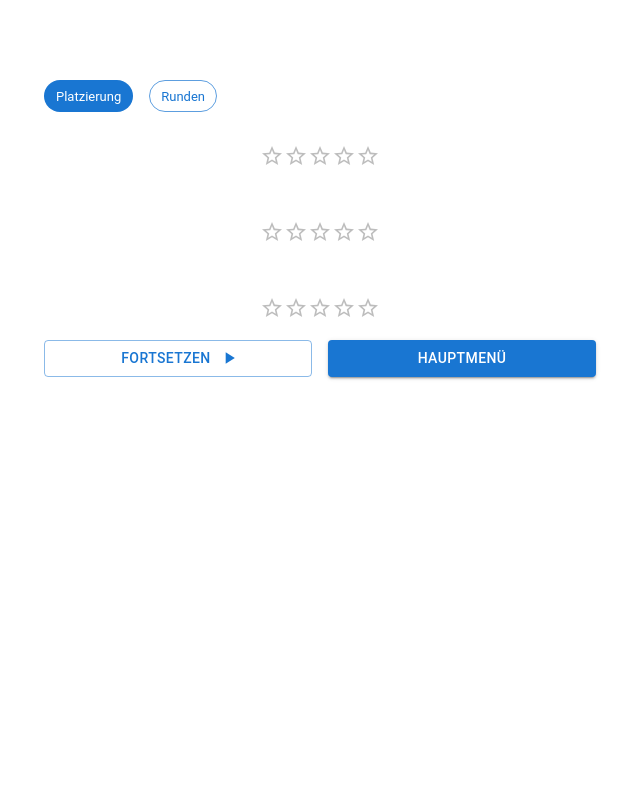
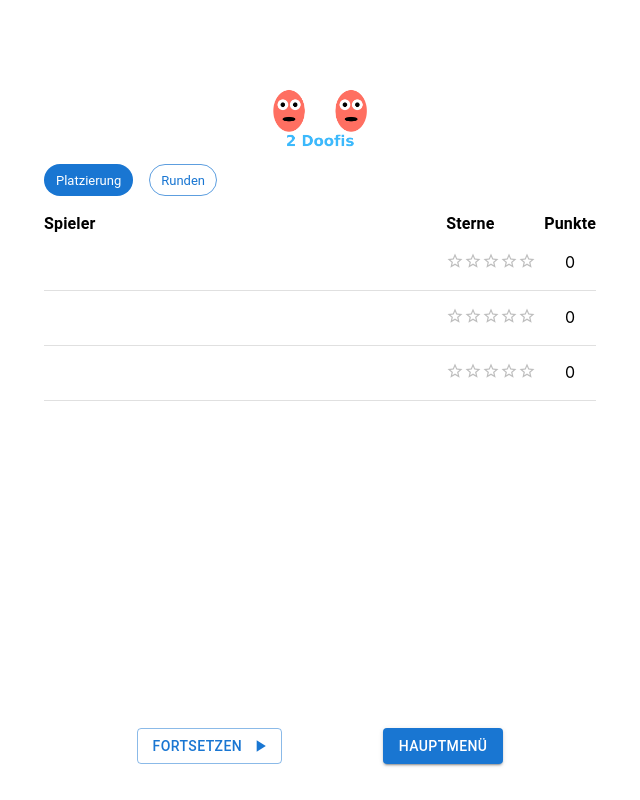
Before and after one commit to ThomasPfeiffer/2-doofs, a React (Vite) app: page /results in a window 1280 px wide. Shown: the whole page, without its empty margins (320-960 px from the left). Built offline with nearby package versions, Linux system fonts and the light colour scheme.

Commit message:
Improved visuals

```diff
--- a/src/ContinueButton.tsx
+++ b/src/ContinueButton.tsx
@@ -11,7 +11,6 @@ export function ContinueButton(props: { game: Game }): React.ReactNode {
   return (
     <Button
       variant="outlined"
-      fullWidth
       onClick={() => {
         navigate(`/${game.rounds.length}`);
       }}
--- a/src/PageLayout.tsx
+++ b/src/PageLayout.tsx
@@ -1,10 +1,90 @@
-import { Container } from "@mui/material";
+import { Box, Container, Typography } from "@mui/material";
 import React, { PropsWithChildren } from "react";
+import logo from "./logo.png";
+import { Link } from "react-router";
 
-export function PageLayout(props: PropsWithChildren) {
+export interface PageLayoutProps {
+  children: React.ReactNode;
+  actions?: React.ReactNode;
+  noHeader?: boolean;
+}
+
+export function PageLayout(props: PageLayoutProps) {
   return (
-    <Container sx={{ pt: { xs: 2, md: 10 }, pb: 4, px: 3 }} maxWidth="sm">
-      {props.children}
+    <Container
+      sx={{
+        height: "100vh",
+        maxHeight: "700px",
+        display: "grid",
+        gridTemplateRows: "auto 1fr auto",
+        "@media (min-height: 800px)": {
+          mt: "80px",
+        },
+      }}
+      maxWidth="sm"
+    >
+      <Box
+        component="header"
+        sx={{ display: "flex", justifyContent: "center" }}
+      >
+        {!props.noHeader && (
+          <Link to="/">
+            <Box
+              component="img"
+              sx={{
+                width: "auto",
+                height: "60px",
+                display: "block",
+                py: 1,
+              }}
+              src={logo}
+              alt="error"
+            />
+          </Link>
+        )}
+      </Box>
+      <Box component="main" sx={{ overflowY: "auto" }}>
+        {props.children}
+      </Box>
+      <Box
+        component="footer"
+        sx={{
+          display: "flex",
+          flexDirection: "column",
+          justifyContent: "center",
+          alignItems: "center",
+        }}
+      >
+        {props.actions}
+      </Box>
     </Container>
   );
 }
+
+export function PageActions(
+  props: PropsWithChildren<{ orientation?: "horizontal" | "vertical" }>
+) {
+  return (
+    <Box
+      sx={
+        props.orientation === "vertical"
+          ? {
+              display: "flex",
+              flexDirection: "column",
+              gap: 1,
+              py: 1,
+              width: 1,
+            }
+          : {
+              display: "flex",
+              justifyContent: "space-evenly",
+              gap: 1,
+              py: 2,
+              width: 1,
+            }
+      }
+    >
+      {props.children}
+    </Box>
+  );
+}
--- a/src/Results.tsx
+++ b/src/Results.tsx
@@ -1,8 +1,17 @@
-import { Box, Button, Chip, List, ListItem, Rating } from "@mui/material";
-import React, { useMemo, useState } from "react";
+import {
+  Box,
+  Button,
+  Chip,
+  Divider,
+  List,
+  ListItem,
+  Rating,
+  Typography,
+} from "@mui/material";
+import React, { Fragment, useMemo, useState } from "react";
 import { Link } from "react-router";
 import { ContinueButton } from "./ContinueButton";
-import { PageLayout } from "./PageLayout";
+import { PageActions, PageLayout } from "./PageLayout";
 import { Game, useGame } from "./useGame";
 import { Player, usePlayers } from "./usePlayers";
 
@@ -31,12 +40,22 @@ export function Results() {
         stars: stars,
       };
     });
+    playerStats.sort((a, b) => b.stars - a.stars);
     return playerStats;
   }, [players, game.rounds]);
   const viewMode = useViewMode();
 
   return (
-    <PageLayout>
+    <PageLayout
+      actions={
+        <PageActions>
+          <ContinueButton game={game} />
+          <Button component={Link} to="/" variant="contained">
+            Hauptmenü
+          </Button>
+        </PageActions>
+      }
+    >
       <ViewModeSelect viewMode={viewMode} />
       {viewMode.viewMode === "stars" && (
         <PlayerStars playerStats={playerStats} />
@@ -44,13 +63,6 @@ export function Results() {
       {viewMode.viewMode === "rounds" && (
         <Rounds game={game} players={players} />
       )}
-
-      <Box sx={{ display: "grid", gap: 2, gridTemplateColumns: "1fr 1fr" }}>
-        <ContinueButton game={game} />
-        <Button component={Link} to="/" variant="contained">
-          Hauptmenü
-        </Button>
-      </Box>
     </PageLayout>
   );
 }
@@ -74,7 +86,7 @@ type UseViewModeReturn = ReturnType<typeof useViewMode>;
 function ViewModeSelect(props: { viewMode: UseViewModeReturn }) {
   const { viewMode, setViewMode } = props.viewMode;
   return (
-    <Box sx={{ display: "flex", gap: 2 }}>
+    <Box sx={{ display: "flex", gap: 2, my: 1 }}>
       <Chip
         onClick={() => setViewMode("stars")}
         label="Platzierung"
@@ -93,21 +105,57 @@ function ViewModeSelect(props: { viewMode: UseViewModeReturn }) {
 
 function PlayerStars(props: { playerStats: PlayerStats[] }) {
   return (
-    <List sx={{ display: "flex", gap: 2, flexDirection: "column" }}>
-      {props.playerStats.map(({ player, stars }) => {
-        return (
-          <ListItem
-            key={player.id}
-            sx={{ display: "flex", gap: 2, flexDirection: "column" }}
+    <Box
+      sx={{
+        width: 1,
+        maxWidth: "100vw",
+        display: "grid",
+        gridTemplateColumns: "1fr auto auto",
+        rowGap: 2,
+        columnGap: 1,
+        my: 2,
+      }}
+    >
+      <Typography fontWeight="bold">Spieler</Typography>
+      <Typography fontWeight="bold">Sterne</Typography>
+      <Typography fontWeight="bold">Punkte</Typography>
+      {props.playerStats.map(({ player, stars, points }) => (
+        <Fragment key={player.id}>
+          <Box
+            sx={{ display: "flex", alignItems: "center", overflow: "hidden" }}
           >
-            <Box>{player.name}</Box>
-            <Box>
-              <Rating name="read-only" value={stars} precision={0.5} readOnly />
-            </Box>
-          </ListItem>
-        );
-      })}
-    </List>
+            <Typography
+              sx={{
+                overflow: "hidden",
+                textOverflow: "ellipsis",
+                whiteSpace: "nowrap",
+              }}
+            >
+              {player.name}
+            </Typography>
+          </Box>
+          <Box>
+            <Rating
+              name="read-only"
+              value={stars}
+              precision={0.5}
+              size="small"
+              readOnly
+            />
+          </Box>
+          <Box
+            sx={{
+              display: "flex",
+              alignItems: "center",
+              flexDirection: "column",
+            }}
+          >
+            {points}
+          </Box>
+          <Divider sx={{ gridColumn: "1 / -1" }} />
+        </Fragment>
+      ))}
+    </Box>
   );
 }
 
--- a/src/game/GamePage.tsx
+++ b/src/game/GamePage.tsx
@@ -16,7 +16,7 @@ import {
 } from "@mui/material";
 import React, { useState } from "react";
 import { Navigate, useNavigate, useParams } from "react-router";
-import { PageLayout } from "../PageLayout";
+import { PageActions, PageLayout } from "../PageLayout";
 import { Round, Score, useGame } from "../useGame";
 import { Player, usePlayers } from "../usePlayers";
 import { Header } from "./Header";
@@ -64,33 +64,34 @@ export function GamePage() {
         setDraggingPlayer(null);
       }}
     >
-      <PageLayout>
+      <PageLayout
+        actions={
+          <PageActions>
+            <Button
+              onClick={() => {
+                navigate(`/results`);
+              }}
+              variant="outlined"
+            >
+              Ergebnisse
+            </Button>
+            <Button
+              onClick={() => {
+                addRound();
+                navigate(`/${roundNumber + 1}`);
+              }}
+              variant="contained"
+            >
+              Nächste Runde
+            </Button>
+          </PageActions>
+        }
+      >
         <Header />
         <RoundDisplay round={round} />
         <DragOverlay>
           {draggingPlayer && <PlayerDisplay player={draggingPlayer} />}
         </DragOverlay>
-        <Button
-          onClick={() => {
-            addRound();
-            navigate(`/${roundNumber + 1}`);
-          }}
-          variant="contained"
-          fullWidth
-          sx={{ mt: 4 }}
-        >
-          Nächste Runde
-        </Button>
-        <Button
-          onClick={() => {
-            navigate(`/results`);
-          }}
-          variant="outlined"
-          fullWidth
-          sx={{ mt: 2 }}
-        >
-          Ergebnisse
-        </Button>
       </PageLayout>
     </DndContext>
   );
--- a/src/game/Header.tsx
+++ b/src/game/Header.tsx
@@ -34,7 +34,7 @@ export function Header() {
       <IconButton onClick={previous}>
         <NavigateBeforeIcon />
       </IconButton>
-      <Typography variant="h4" component="h1" sx={{ textAlign: "center" }}>
+      <Typography variant="h5" component="h1" sx={{ textAlign: "center" }}>
         Runde {roundNumber}
       </Typography>
       <IconButton onClick={forward} disabled={!hasNext}>
```
Also changed, not shown: src/Intro.tsx (+40 -44 lines), src/logo.png.
